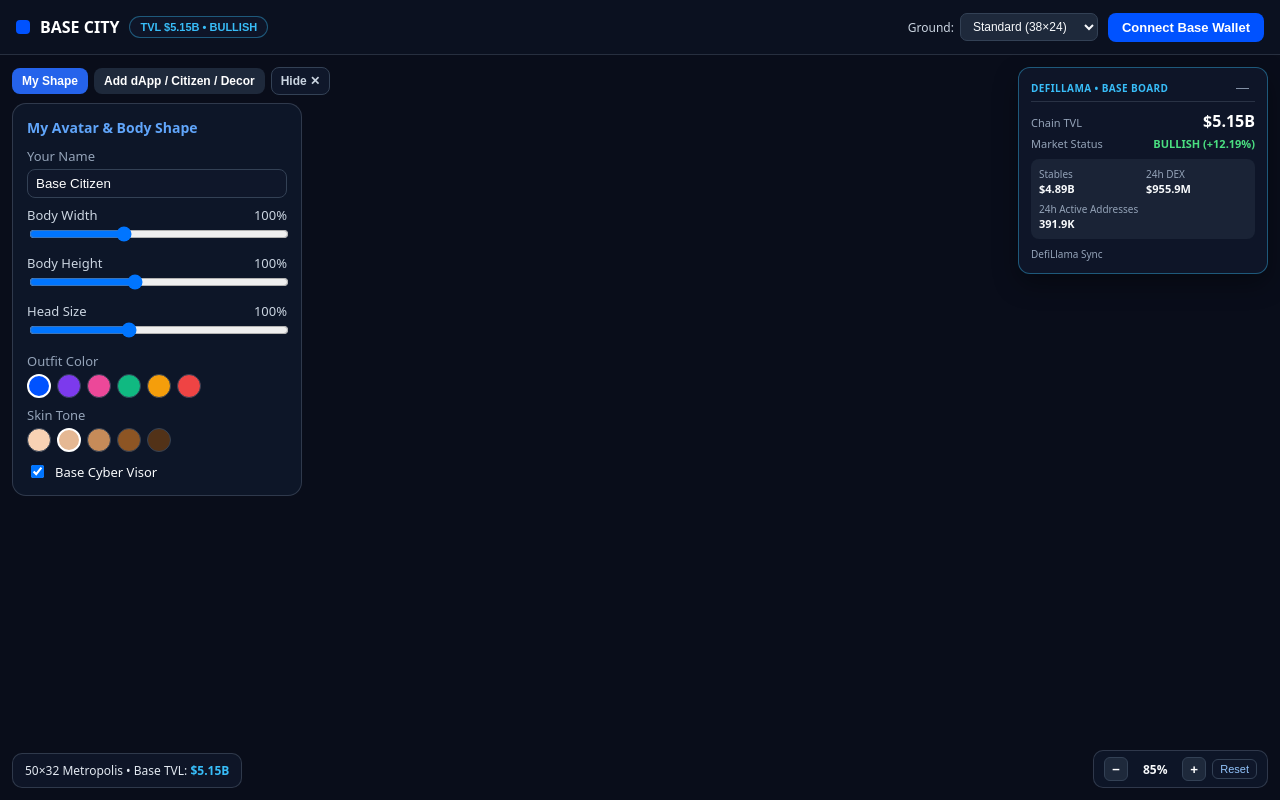
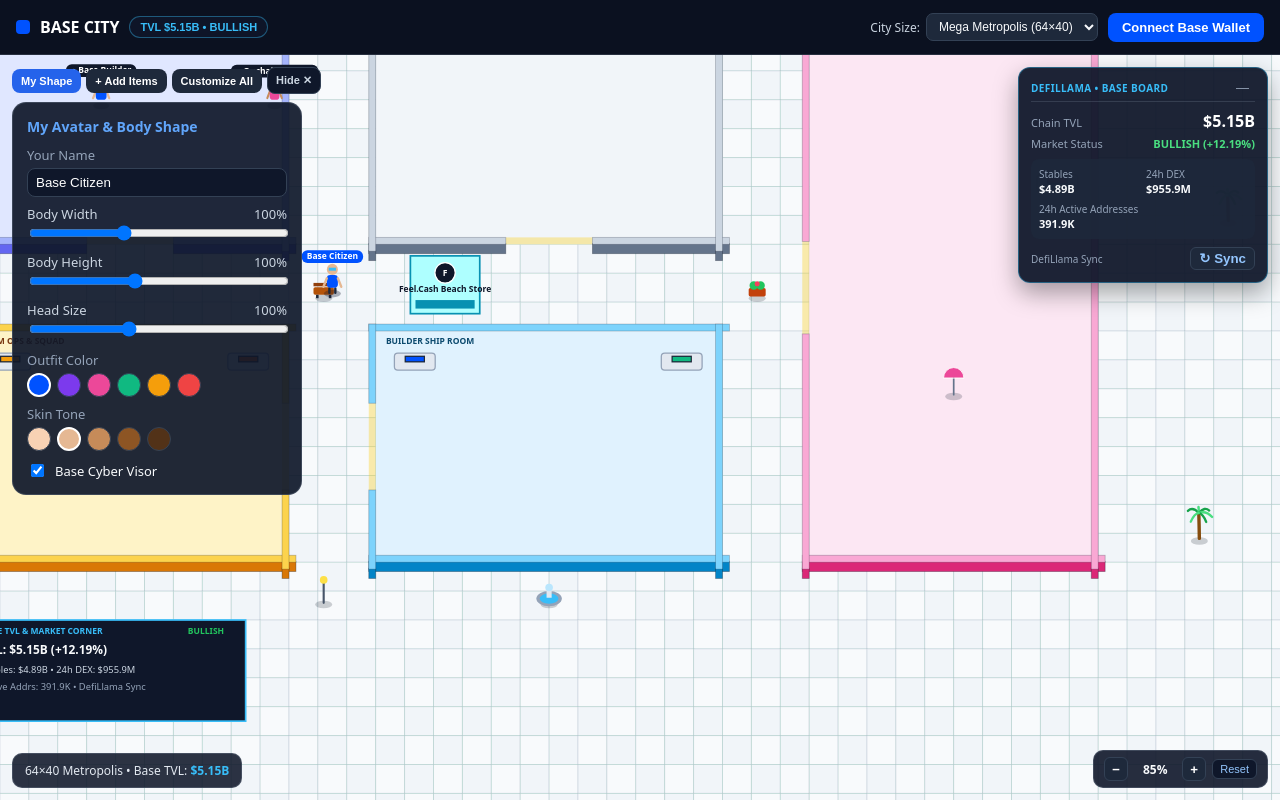
Before and after one commit to ericaalexander198-maker/BaseCity, a React (Vite) app: page / in a window 1280 px wide. Built offline with nearby package versions, Linux system fonts and the light colour scheme; no server answers.

Commit message:
Update App.tsx

```diff
--- a/src/App.tsx
+++ b/src/App.tsx
@@ -5,6 +5,10 @@ import {
   BaseMarketSnapshot,
   CityGroundSize,
 } from "./components/BaseCityCanvas";
+import {
+  CityCustomizerDrawer,
+  CityThemeConfig,
+} from "./components/CityCustomizerDrawer";
 import {
   CityDecorItem,
   CityManagerTool,
@@ -26,9 +30,20 @@ declare global {
 }
 
 const BASE_CHAIN_ID_HEX = "0x2105"; // 8453 (Base Mainnet)
-const STORAGE_SECTORS_KEY = "base_city_sectors_v1";
-const STORAGE_MEMBERS_KEY = "base_city_members_v1";
-const STORAGE_DECOR_KEY = "base_city_decor_v1";
+const STORAGE_SECTORS_KEY = "base_city_sectors_v2";
+const STORAGE_MEMBERS_KEY = "base_city_members_v2";
+const STORAGE_DECOR_KEY = "base_city_decor_v2";
+const STORAGE_THEME_KEY = "base_city_theme_v1";
+
+const DEFAULT_THEME: CityThemeConfig = {
+  grassPrimary: "#bbf7d0",
+  grassSecondary: "#86efac",
+  streetPrimary: "#f8fafc",
+  streetSecondary: "#f1f5f9",
+  wallExtrudeHeight: 12,
+  showGrid: true,
+  showRoomDoors: true,
+};
 
 const DEFAULT_MARKET_SNAPSHOT: BaseMarketSnapshot = {
   tvl: "$5.15B",
@@ -41,17 +56,17 @@ const DEFAULT_MARKET_SNAPSHOT: BaseMarketSnapshot = {
 };
 
 const INITIAL_DECOR: CityDecorItem[] = [
-  { id: "d-1", kind: "pine_tree", label: "Pine Tree", x: 31.5, y: 2.2 },
-  { id: "d-2", kind: "pine_tree", label: "Pine Tree", x: 34.5, y: 1.8 },
-  { id: "d-3", kind: "palm_tree", label: "Palm Tree", x: 32.5, y: 6.5 },
-  { id: "d-4", kind: "pine_tree", label: "Pine Tree", x: 35.2, y: 8.8 },
-  { id: "d-5", kind: "palm_tree", label: "Palm Tree", x: 31.8, y: 14.5 },
-  { id: "d-6", kind: "pine_tree", label: "Pine Tree", x: 35.0, y: 17.5 },
-  { id: "d-7", kind: "bench", label: "Park Bench", x: 11.2, y: 9.2 },
-  { id: "d-8", kind: "lamp", label: "Street Lamp", x: 11.2, y: 17.2 },
-  { id: "d-9", kind: "planter", label: "Flower Planter", x: 21.6, y: 9.2 },
-  { id: "d-10", kind: "fountain", label: "Plaza Fountain", x: 16.5, y: 17.2 },
-  { id: "d-11", kind: "umbrella", label: "Creator Umbrella", x: 26.2, y: 12.5 },
+  { id: "d-1", kind: "pine_tree", label: "Pine Tree", x: 45.0, y: 4.0 },
+  { id: "d-2", kind: "pine_tree", label: "Pine Tree", x: 49.0, y: 3.5 },
+  { id: "d-3", kind: "palm_tree", label: "Palm Tree", x: 46.5, y: 10.0 },
+  { id: "d-4", kind: "pine_tree", label: "Pine Tree", x: 51.0, y: 14.0 },
+  { id: "d-5", kind: "palm_tree", label: "Palm Tree", x: 45.5, y: 21.0 },
+  { id: "d-6", kind: "pine_tree", label: "Pine Tree", x: 50.5, y: 25.0 },
+  { id: "d-7", kind: "bench", label: "Park Bench", x: 15.2, y: 12.6 },
+  { id: "d-8", kind: "lamp", label: "Street Lamp", x: 15.2, y: 23.2 },
+  { id: "d-9", kind: "planter", label: "Flower Planter", x: 30.2, y: 12.6 },
+  { id: "d-10", kind: "fountain", label: "Plaza Fountain", x: 23.0, y: 23.2 },
+  { id: "d-11", kind: "umbrella", label: "Creator Umbrella", x: 37.0, y: 16.0 },
 ];
 
 function formatUsdCompact(value: number): string {
@@ -71,6 +86,15 @@ export function App() {
     outfitColor: "#0052FF",
     skinTone: "#E5B893",
     visor: true,
+  });
+
+  const [theme, setTheme] = useState<CityThemeConfig>(() => {
+    try {
+      const saved = localStorage.getItem(STORAGE_THEME_KEY);
+      return saved ? { ...DEFAULT_THEME, ...(JSON.parse(saved) as Partial<CityThemeConfig>) } : DEFAULT_THEME;
+    } catch {
+      return DEFAULT_THEME;
+    }
   });
 
   const [sectors, setSectors] = useState<CitySector[]>(() => {
@@ -139,9 +163,17 @@ export function App() {
 
   useEffect(() => {
     try {
+      localStorage.setItem(STORAGE_THEME_KEY, JSON.stringify(theme));
+    } catch {
+      // ignore storage errors
+    }
+  }, [theme]);
+
+  useEffect(() => {
+    try {
       localStorage.setItem(STORAGE_SECTORS_KEY, JSON.stringify(sectors));
     } catch {
-      // ignore storage quota errors
+      // ignore storage errors
     }
   }, [sectors]);
 
@@ -149,7 +181,7 @@ export function App() {
     try {
       localStorage.setItem(STORAGE_MEMBERS_KEY, JSON.stringify(members));
     } catch {
-      // ignore storage quota errors
+      // ignore storage errors
     }
   }, [members]);
 
@@ -157,14 +189,14 @@ export function App() {
     try {
       localStorage.setItem(STORAGE_DECOR_KEY, JSON.stringify(decorItems));
     } catch {
-      // ignore storage quota errors
+      // ignore storage errors
     }
   }, [decorItems]);
 
   const [panelOpen, setPanelOpen] = useState(true);
-  const [leftPanel, setLeftPanel] = useState<"avatar" | "add">("avatar");
+  const [leftPanel, setLeftPanel] = useState<"avatar" | "add" | "customize">("avatar");
   const [placingDecorKind, setPlacingDecorKind] = useState<DecorKind | null>(null);
-  const [groundSize, setGroundSize] = useState<CityGroundSize>("standard");
+  const [groundSize, setGroundSize] = useState<CityGroundSize>("mega");
   const [selectedSector, setSelectedSector] = useState<CitySector | null>(null);
   const [selectedMember, setSelectedMember] = useState<CityMember | null>(null);
   const [walletAddress, setWalletAddress] = useState<string | null>(null);
@@ -182,6 +214,44 @@ export function App() {
         y: gy,
       },
     ]);
+  };
+
+  const handleUpdateSector = (id: string, patch: Partial<CitySector>) => {
+    setSectors((prev) => prev.map((s) => (s.id === id ? { ...s, ...patch } : s)));
+  };
+
+  const handleDeleteSector = (id: string) => {
+    setSectors((prev) => prev.filter((s) => s.id !== id));
+    if (selectedSector?.id === id) setSelectedSector(null);
+  };
+
+  const handleUpdateMember = (id: string, patch: Partial<CityMember>) => {
+    setMembers((prev) => prev.map((m) => (m.id === id ? { ...m, ...patch } : m)));
+  };
+
+  const handleDeleteMember = (id: string) => {
+    setMembers((prev) => prev.filter((m) => m.id !== id));
+    if (selectedMember?.id === id) setSelectedMember(null);
+  };
+
+  const handleUpdateDecor = (id: string, patch: Partial<CityDecorItem>) => {
+    setDecorItems((prev) => prev.map((d) => (d.id === id ? { ...d, ...patch } : d)));
+  };
+
+  const handleDeleteDecor = (id: string) => {
+    setDecorItems((prev) => prev.filter((d) => d.id !== id));
+  };
+
+  const handleResetAllCityData = () => {
+    setSectors(INITIAL_SECTORS);
+    setMembers(INITIAL_MEMBERS);
+    setDecorItems(INITIAL_DECOR);
+    setTheme(DEFAULT_THEME);
+    setPlacingDecorKind(null);
+    localStorage.removeItem(STORAGE_SECTORS_KEY);
+    localStorage.removeItem(STORAGE_MEMBERS_KEY);
+    localStorage.removeItem(STORAGE_DECOR_KEY);
+    localStorage.removeItem(STORAGE_THEME_KEY);
   };
 
   const connectBaseWallet = async () => {
@@ -257,7 +327,7 @@ export function App() {
 
         <div style={{ display: "flex", alignItems: "center", gap: 10 }}>
           <label style={{ display: "flex", alignItems: "center", gap: 6, fontSize: 12, color: "#cbd5e1" }}>
-            <span>Ground:</span>
+            <span>City Size:</span>
             <select
               value={groundSize}
               onChange={(e) => setGroundSize(e.target.value as CityGroundSize)}
@@ -271,9 +341,9 @@ export function App() {
                 cursor: "pointer",
               }}
             >
-              <option value="compact">Compact (30×20)</option>
-              <option value="standard">Standard (38×24)</option>
-              <option value="mega">Mega City (48×30)</option>
+              <option value="compact">District (38×24)</option>
+              <option value="standard">City (50×32)</option>
+              <option value="mega">Mega Metropolis (64×40)</option>
             </select>
           </label>
 
@@ -335,7 +405,7 @@ export function App() {
               overflowY: "auto",
             }}
           >
-            <div style={{ display: "flex", gap: 6, marginBottom: 8, alignItems: "center" }}>
+            <div style={{ display: "flex", gap: 5, marginBottom: 8, alignItems: "center", flexWrap: "wrap" }}>
               <button
                 type="button"
                 onClick={() => {
@@ -343,12 +413,12 @@ export function App() {
                   setPlacingDecorKind(null);
                 }}
                 style={{
-                  padding: "6px 10px",
+                  padding: "6px 9px",
                   borderRadius: 8,
                   border: "none",
                   cursor: "pointer",
                   fontWeight: 600,
-                  fontSize: 12,
+                  fontSize: 11,
                   background: leftPanel === "avatar" ? "#2563eb" : "#1e293b",
                   color: "#fff",
                 }}
@@ -359,17 +429,36 @@ export function App() {
                 type="button"
                 onClick={() => setLeftPanel("add")}
                 style={{
-                  padding: "6px 10px",
+                  padding: "6px 9px",
                   borderRadius: 8,
                   border: "none",
                   cursor: "pointer",
                   fontWeight: 600,
-                  fontSize: 12,
+                  fontSize: 11,
                   background: leftPanel === "add" ? "#2563eb" : "#1e293b",
                   color: "#fff",
                 }}
               >
-                Add dApp / Citizen / Decor
+                + Add Items
+              </button>
+              <button
+                type="button"
+                onClick={() => {
+                  setLeftPanel("customize");
+                  setPlacingDecorKind(null);
+                }}
+                style={{
+                  padding: "6px 9px",
+                  borderRadius: 8,
+                  border: "none",
+                  cursor: "pointer",
+                  fontWeight: 600,
+                  fontSize: 11,
+                  background: leftPanel === "customize" ? "#10b981" : "#1e293b",
+                  color: leftPanel === "customize" ? "#052e16" : "#fff",
+                }}
+              >
+                Customize All
               </button>
               <button
                 type="button"
@@ -379,12 +468,12 @@ export function App() {
                   setPlacingDecorKind(null);
                 }}
                 style={{
-                  padding: "6px 9px",
+                  padding: "6px 8px",
                   borderRadius: 8,
                   border: "1px solid #334155",
                   cursor: "pointer",
                   fontWeight: 700,
-                  fontSize: 12,
+                  fontSize: 11,
                   background: "#0f172a",
                   color: "#cbd5e1",
                 }}
@@ -393,9 +482,11 @@ export function App() {
               </button>
             </div>
 
-            {leftPanel === "avatar" ? (
+            {leftPanel === "avatar" && (
               <AvatarCustomizer avatar={avatar} onChange={setAvatar} />
-            ) : (
+            )}
+
+            {leftPanel === "add" && (
               <CityManagerTool
                 sectors={sectors}
                 members={members}
@@ -411,12 +502,30 @@ export function App() {
                 }}
               />
             )}
+
+            {leftPanel === "customize" && (
+              <CityCustomizerDrawer
+                theme={theme}
+                onChangeTheme={setTheme}
+                sectors={sectors}
+                onUpdateSector={handleUpdateSector}
+                onDeleteSector={handleDeleteSector}
+                members={members}
+                onUpdateMember={handleUpdateMember}
+                onDeleteMember={handleDeleteMember}
+                decorItems={decorItems}
+                onUpdateDecor={handleUpdateDecor}
+                onDeleteDecor={handleDeleteDecor}
+                onResetAllCityData={handleResetAllCityData}
+              />
+            )}
           </div>
         )}
 
         <div style={{ flex: 1, height: "100%" }}>
           <BaseCityCanvas
             avatar={avatar}
+            theme={theme}
             sectors={sectors}
             members={members}
             decorItems={decorItems}
@@ -424,6 +533,8 @@ export function App() {
             onPlaceDecorAt={handlePlaceDecorAt}
             groundSize={groundSize}
             marketSnapshot={marketSnapshot}
+            isSyncingMarket={isSyncingMarket}
+            onRefreshMarket={syncDefiLlamaData}
             selectedSector={selectedSector}
             selectedMember={selectedMember}
             onSelectSector={setSelectedSector}
@@ -437,11 +548,11 @@ export function App() {
             style={{
               position: "absolute",
               top: 12,
-              right: 12,
+              right: 248,
               zIndex: 11,
               width: 280,
-              background: "rgba(15, 23, 42, 0.95)",
-              border: "1px solid rgba(56, 189, 248, 0.35)",
+              background: "rgba(15, 23, 42, 0.96)",
+              border: "1px solid rgba(56, 189, 248, 0.4)",
               borderRadius: 14,
               padding: 16,
               color: "#f8fafc",
@@ -494,7 +605,7 @@ export function App() {
             style={{
               position: "absolute",
               top: 12,
-              right: 12,
+              right: 248,
               zIndex: 10,
               width: 280,
               background: "rgba(15, 23, 42, 0.94)",
@@ -547,7 +658,7 @@ export function App() {
             style={{
               position: "absolute",
               top: 12,
-              right: 12,
+              right: 248,
               zIndex: 10,
               width: 280,
               background: "rgba(15, 23, 42, 0.94)",
```
